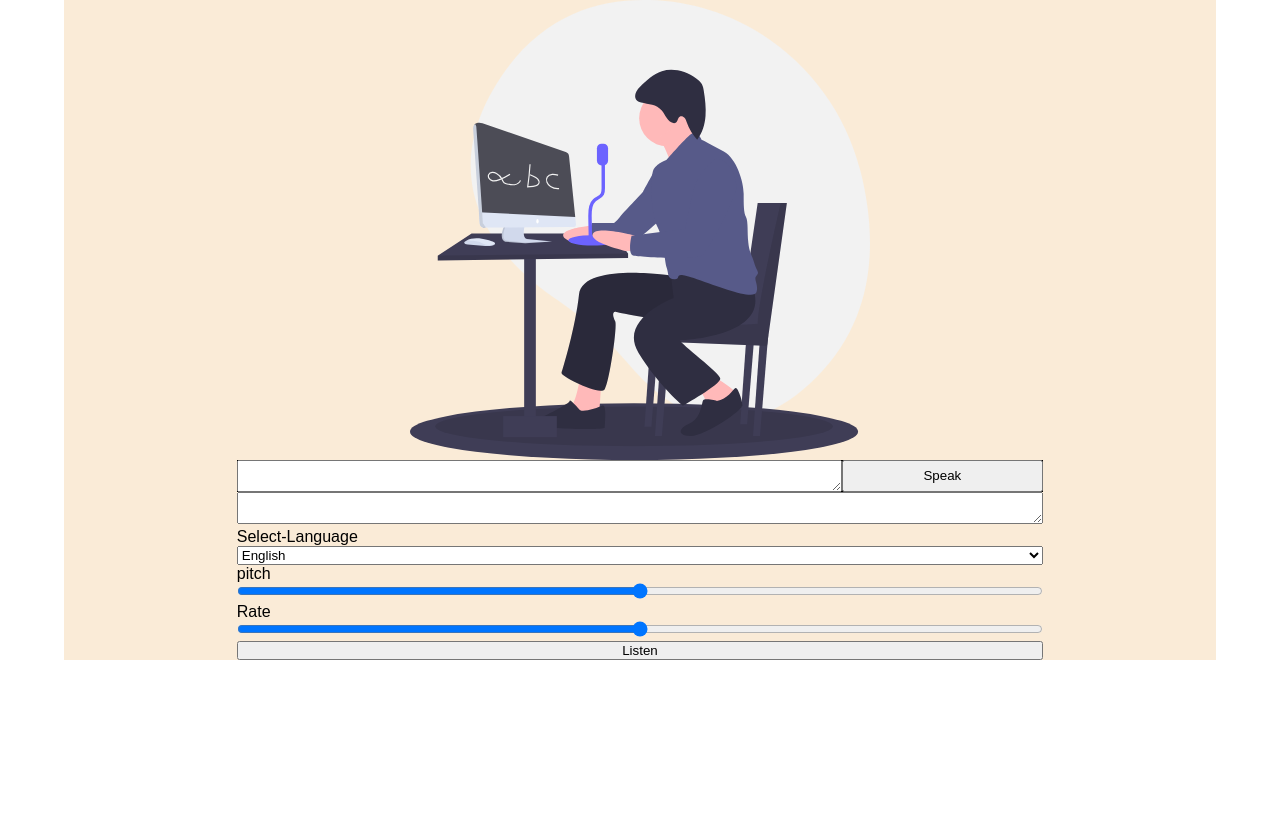
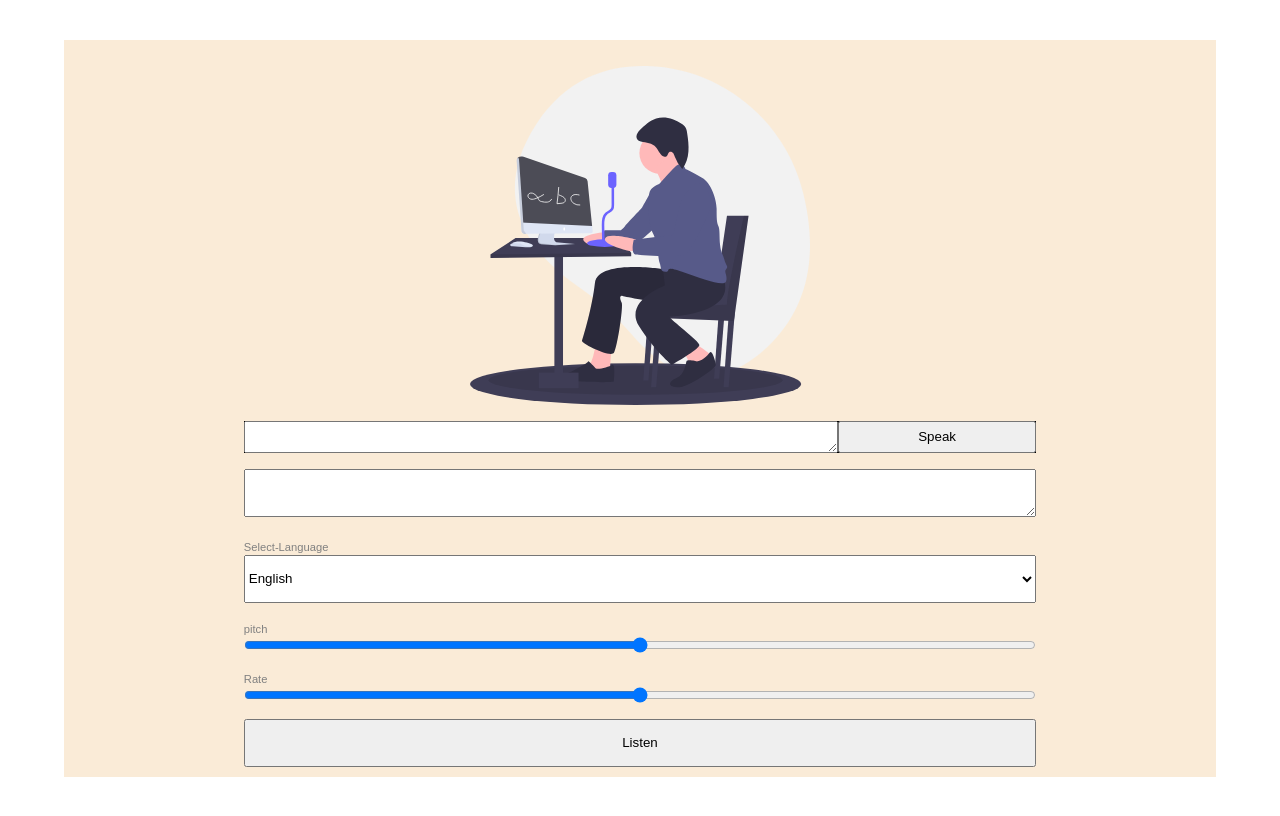
Before and after one commit to manish591/Old-English-Translator, a plain HTML site: page index.html in a window 1280 px wide. Drawn offline with Linux system fonts and the light colour scheme.

Commit message:
style-align items

```diff
--- a/style.css
+++ b/style.css
@@ -10,17 +10,19 @@ body {
 
 .container {
     width: 90vw;
-    margin: 0 auto;
+    margin: 5vh auto;
     background-color: antiquewhite;
     display: flex;
     flex-direction: column;
     align-items: center;
+    padding: 10px;
 }
 
 .input-text-bar {
     width: 70%;
     background-color: black;
     display: flex;
+    margin-bottom: 2vh;
 }
 
 .output-text-bar {
@@ -36,9 +38,27 @@ body {
 }
 
 .translate-img {
-    width: 40%;
+    width: 30%;
+    margin: 2vh auto;
+}
+
+.output-response-section {
+    margin-bottom: 2vh;
 }
 
 .output-response-section, .set-pitch, .set-rate, .listen-voice, .select-language {
     width: 100%;
 }
+
+.output-response-section, .listen-voice, .select-language {
+    height: 6vh;
+}
+
+.select-language, .set-pitch, .set-rate {
+    margin-bottom: 2vh;
+}
+
+label {
+    font-size: .7rem;
+    color: grey;
+}
```
